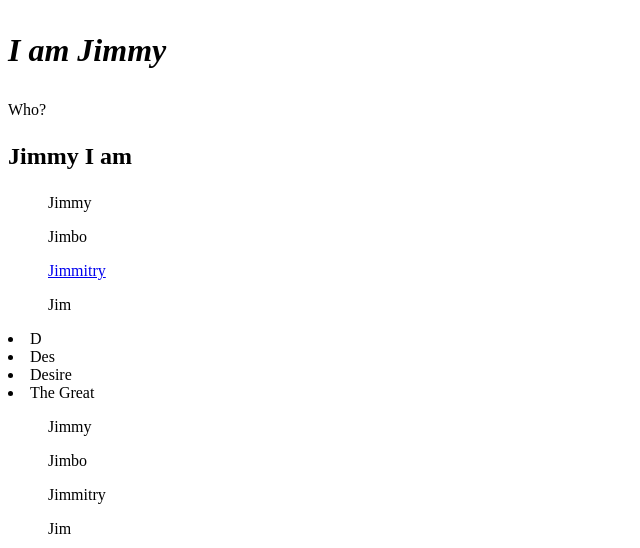
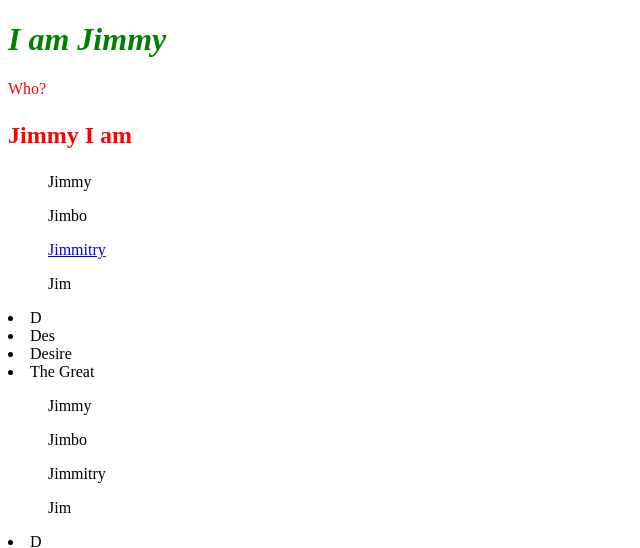
Before and after one commit to jdesire1/lab-13-html, a plain HTML site: page index.html in a window 1280 px wide. Shown: the top 548 px of the page, without its empty margins (0-640 px from the left). Drawn offline with Linux system fonts and the light colour scheme.

Commit message:
edited the file index and style

```diff
--- a/index.html
+++ b/index.html
@@ -1,10 +1,11 @@
 <!DOCTYPE html>
 <html lang="en">
 <head>
+<link rel="stylesheet"  href="style.css">
 <title> Jimmy </title>
 </head>
 <body>
-<h1><h1><em><p>I am Jimmy</p></em></h1></h1>
+<h1><em>I am Jimmy</em></h1>
 <p>Who?</p>
 <h2><strong><p>Jimmy I am</p></strong></h2>
 <ol>Jimmy</ol>
@@ -27,11 +28,11 @@
 
 
 <table>
-	<tr>Realest</tr>
-	<tr>Realest</tr>
-    <tr>Realest</tr>
-    <td>Alive</td>
-    <td>Alive</td>
+	<tr>Realest </tr>
+	<td> Alive</td>
+	<tr>Realest </tr>
+	<td> Alive</td>
+    <tr>Realest </tr>
 </table>
 
 
--- /dev/null
+++ b/style.css
@@ -0,0 +1,7 @@
+p {
+	color: red;
+}
+
+h1 {
+	color: #008000;
+}
```
